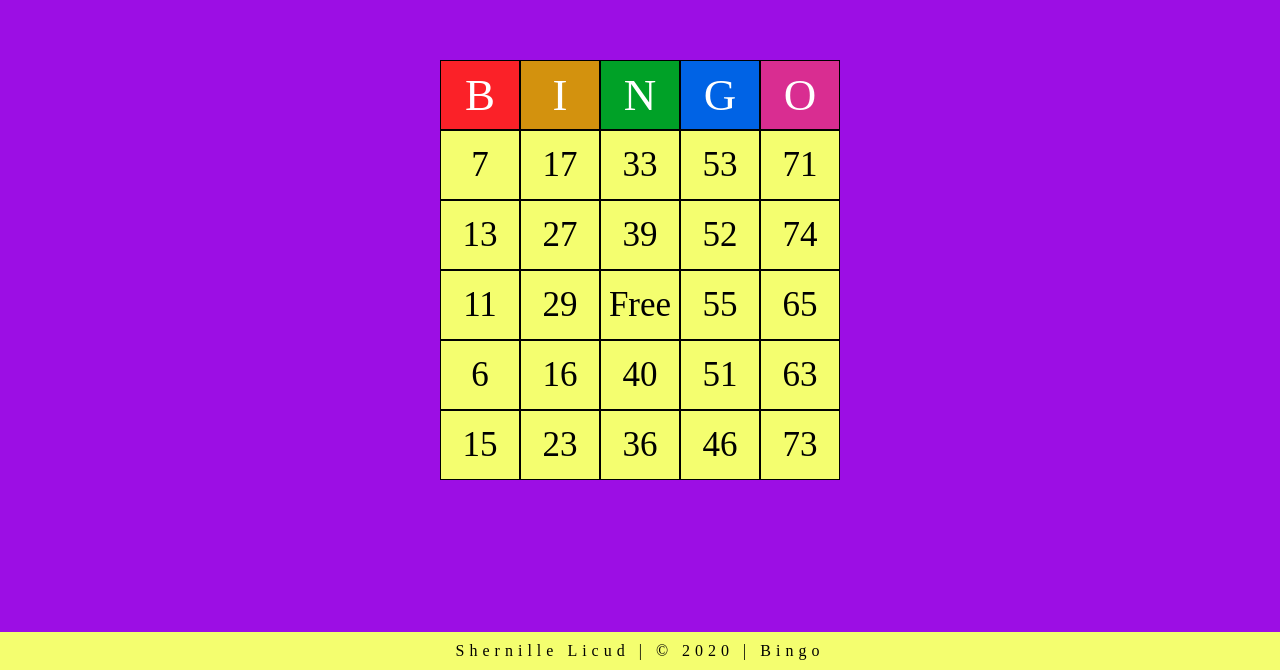
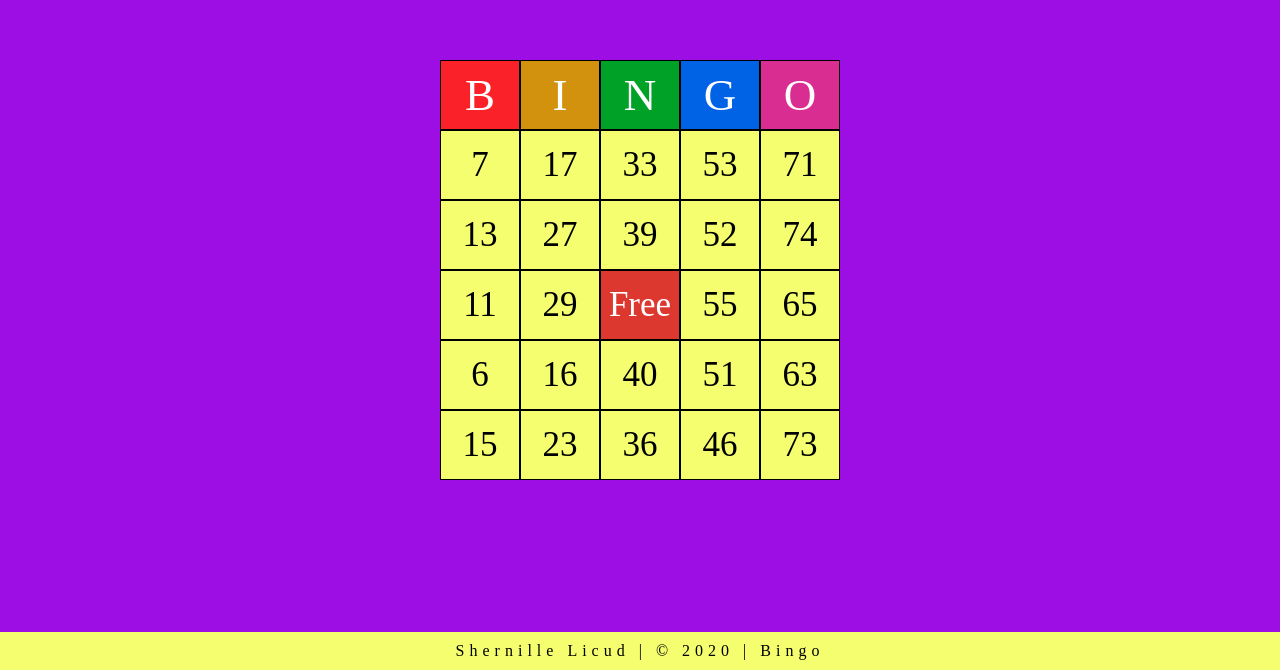
Before and after one commit to shernille37/Bingo_Game, a plain HTML site: page Player.html in a window 1280 px wide. Shown: the part 130-800 px from the top of the page. Drawn offline with Linux system fonts and the light colour scheme.

Commit message:
Color Update

```diff
--- a/css/Player.css
+++ b/css/Player.css
@@ -40,6 +40,11 @@ body {
   cursor: pointer;
 }
 
+.free {
+  background-color: #dd382f;
+  color: #fff;
+}
+
 .bingo-header,
 .bingo-content {
   display: grid;
--- a/js/Player.js
+++ b/js/Player.js
@@ -43,7 +43,6 @@ const displayNumbers = () => {
   });
 
   document.querySelector('.free').innerHTML = 'Free';
-  document.querySelectorAll('.free').style.backgroundColor = '#dd382f';
 };
 
 document.addEventListener('DOMContentLoaded', displayNumbers());
```
